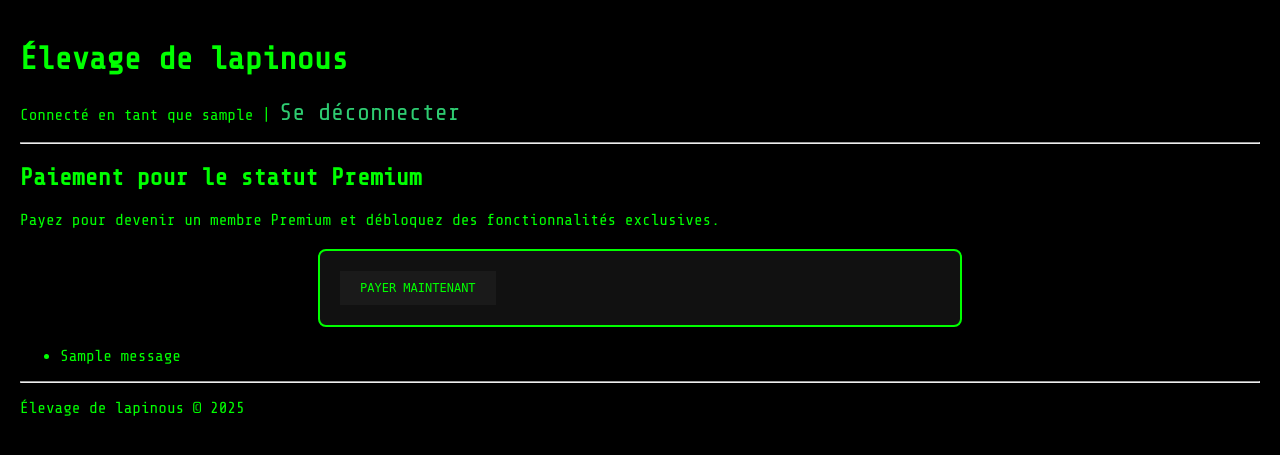
After one commit to mathiasdub/elevage-Mathias-Dubuisson, a Django app: page /paiement/ in a window 1280 px wide. The commit adds this page. Shown: the top 455 px of the page. Run offline with Django 4.2, Linux system fonts and the light colour scheme; a user stored in the database is signed in; tables that the repository leaves empty hold one stand-in row (values such as "Sample post"); one stand-in notice (Sample message) is shown; parts of the project's set-up code (start-up, migrations or seed data) failed here and were passed over.

Commit message:
ajout du paiement, et fonctionnalités premium

```diff
--- a/mysite/elevage/templates/elevage/liste.html
+++ b/mysite/elevage/templates/elevage/liste.html
@@ -4,6 +4,11 @@
 
 {% block content %}
 
+{% if message %}
+    <div class="alert alert-danger">
+        {{ message }}
+    </div>
+{% endif %}
 <h1>liste des élevages :</h1>
 <div class="list">
     {% for raising in elevages %}
--- /dev/null
+++ b/mysite/elevage/templates/elevage/paiement.html
@@ -0,0 +1,20 @@
+{% extends 'elevage/base.html' %}
+
+{% block content %}
+  <h2>Paiement pour le statut Premium</h2>
+
+  <p>Payez pour devenir un membre Premium et débloquez des fonctionnalités exclusives.</p>
+
+  <form method="POST">
+    {% csrf_token %}
+    <button type="submit">Payer maintenant</button>
+  </form>
+
+  {% if messages %}
+    <ul>
+      {% for message in messages %}
+        <li class="{{ message.tags }}">{{ message }}</li>
+      {% endfor %}
+    </ul>
+  {% endif %}
+{% endblock %}
--- a/mysite/elevage/urls.py
+++ b/mysite/elevage/urls.py
@@ -16,5 +16,6 @@ urlpatterns = [
     path("elevage/<int:elevage_id>/supprimer", views.supprimer_elevage, name="supprimer"),
     path("datas/<int:elevage_id>/", views.get_datas, name="get_datas"),
     path('accounts/', include('django.contrib.auth.urls')),
-    path('signup/', views.signup, name='signup')
+    path('signup/', views.signup, name='signup'),
+    path('paiement/', views.paiement, name='paiement')
 ]
--- a/mysite/elevage/views.py
+++ b/mysite/elevage/views.py
@@ -2,7 +2,7 @@ from django.shortcuts import render, get_object_or_404, redirect
 from django.forms import modelformset_factory
 from django.http import JsonResponse
 from django.contrib import messages
-
+from django.contrib.auth.models import Group
 from .models import Elevage, Individu, Regle, ElevageDatas
 from .forms import ElevageForm, LapinForm, ChoixNombreLapinsForm, ActionsForm
 from django.contrib.auth.forms import UserCreationForm
@@ -28,12 +28,12 @@ def menu(request):
 # Vue pour créer un nouvel élevage
 @login_required
 def nouveau(request):
-    """user = request.user
+    user = request.user
     # Vérifier l'appartenance à un groupe
-    is_basic = user.groups.filter(name='basic').exists()
+    is_premium = user.groups.filter(name='premium').exists()
 
     # Si l'utilisateur est dans le groupe "basic", on limite le nombre d'élevages à 3
-    if is_basic:
+    if not is_premium:
         max_elevages = 3
     else:
         max_elevages = float('inf')  # Pas de limite pour les premium
@@ -45,7 +45,7 @@ def nouveau(request):
         return render(request, 'elevage/liste.html', {
             'message': "Vous avez atteint le nombre d'élevages autorisés.",
             'elevages': Elevage.objects.filter(user=user),
-        })"""
+        })
     if 'nombre_lapins' not in request.session:
         # demander combien de lapins on veut créer
         if request.method == 'POST':
@@ -179,3 +179,23 @@ def supprimer_elevage(request, elevage_id):
 def get_datas(request, elevage_id):
     data = list(ElevageDatas.objects.filter(elevage_id=elevage_id).order_by("tour").values())
     return JsonResponse(data, safe=False)
+
+@login_required
+def paiement(request):
+    # Vérifier si l'utilisateur est déjà premium
+    if request.user.groups.filter(name='premium').exists():
+        messages.info(request, "Vous êtes déjà un membre Premium !")
+        return redirect('elevage:menu')  # Redirige vers le menu du jeu
+
+    if request.method == 'POST':
+        # Simuler un paiement réussi (par exemple, une validation de paiement)
+        groupe_premium = Group.objects.get(name='premium')
+
+        # Ajouter l'utilisateur au groupe "premium"
+        request.user.groups.add(groupe_premium)
+        request.user.save()
+
+        messages.success(request, "Vous êtes maintenant un membre Premium !")
+        return redirect('elevage:menu')  # Redirige vers la page principale de l'application
+
+    return render(request, 'elevage/paiement.html')
```
